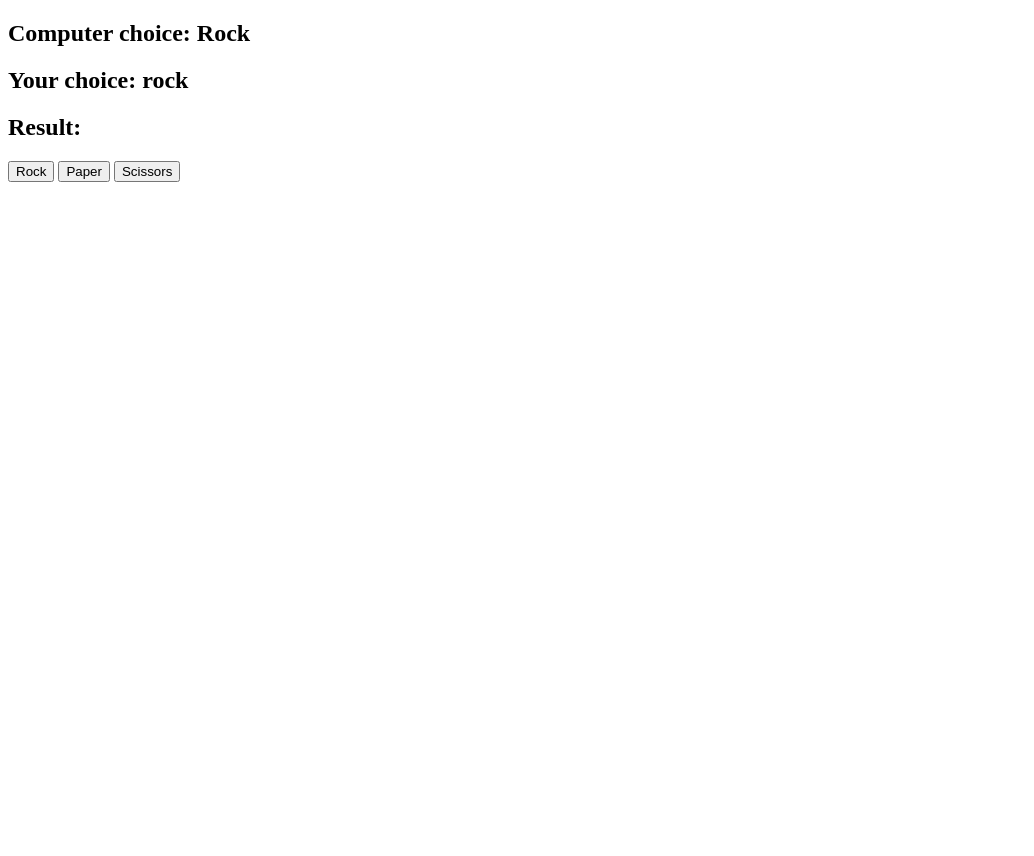
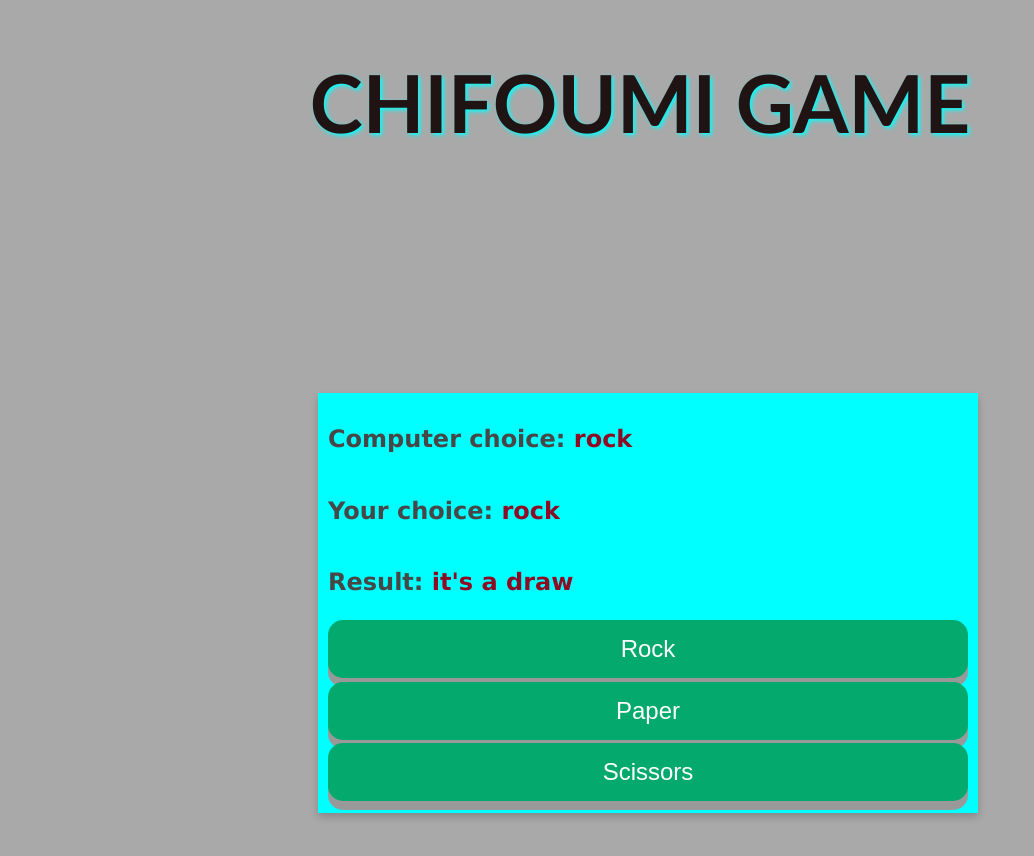
Before and after one commit to thibauttaglialatela/rock-paper-scissors, a plain HTML site: page index.html in a window 1280 px wide. Both pictures are taken after a click on the button "Rock". Shown: the whole page, without its empty margins (0-1034 px from the left). Before the commit the page ends 800 px from the top, so only its background shows below. Drawn offline with Linux system fonts and the light colour scheme.

Commit message:
ajout du css

```diff
--- a/app.js
+++ b/app.js
@@ -10,13 +10,13 @@ const generateComputerChoice = () => {
     const randomNumber = Math.floor(Math.random() *3) + 1;
     switch (randomNumber) {
         case 1:
-            computerChoice = 'Rock';
+            computerChoice = 'rock';
             break;
         case 2:
-            computerChoice = 'Paper';
+            computerChoice = 'paper';
             break;
         case 3:
-            computerChoice = 'Scissors';
+            computerChoice = 'scissors';
             break;
     }
     computerChoiceDisplay.innerHTML = computerChoice;
@@ -26,26 +26,26 @@ const getResult = () => {
     if (computerChoice === userChoice) {
         result = "it's a draw";
     }
-    if (computerChoice === 'Rock' && userChoice === 'paper') {
+    if (computerChoice === 'rock' && userChoice === 'paper') {
         result = 'You win';
     }
-    if (computerChoice === 'Rock' && userChoice === 'scissors') {
+    if (computerChoice === 'rock' && userChoice === 'scissors') {
         result = 'You lose';
     }
-    if (computerChoice === 'Paper' && userChoice === 'scissors') {
+    if (computerChoice === 'paper' && userChoice === 'scissors') {
         result = 'You win';
     }
-    if (computerChoice === 'Paper' && userChoice === 'Rock') {
+    if (computerChoice === 'paper' && userChoice === 'rock') {
         result = 'You lose';
     }
-    if (computerChoice === 'Scissors' && userChoice === 'Rock') {
+    if (computerChoice === 'scissors' && userChoice === 'rock') {
         result = 'You win';
     }
-    if (computerChoice === 'Scissors' && userChoice === 'Paper') {
+    if (computerChoice === 'scissors' && userChoice === 'paper') {
         result = 'You lose';
     }
 
-    return result;
+    return resultDisplay.innerHTML = result;
 }
 
 possibleChoices.forEach(possibleChoice => possibleChoice.addEventListener('click', (event) => {
--- a/index.html
+++ b/index.html
@@ -4,17 +4,24 @@
     <meta charset="UTF-8">
     <meta http-equiv="X-UA-Compatible" content="IE=edge">
     <meta name="viewport" content="width=device-width, initial-scale=1.0">
+    <link rel="stylesheet" href="style.css">
     <title>Rock Paper Scissors Tutorial</title>
 </head>
 <body>
+    <h1>Chifoumi game</h1>
+    <div class="container">
+        <div class="card">
+            <h2>Computer choice: <span id="computer-choice"></span></h2>
+            <h2>Your choice: <span id="user-choice"></span></h2>
+            <h2>Result: <span id="result"></span></h2>
 
-    <h2>Computer choice: <span id="computer-choice"></span></h2>
-    <h2>Your choice: <span id="user-choice"></span></h2>
-    <h2>Result: <span id="result"></span></h2>
+            <button id="rock">Rock</button>
+            <button id="paper">Paper</button>
+            <button id="scissors">Scissors</button>
+        </div>
+    </div>
 
-    <button id="rock">Rock</button>
-    <button id="paper">Paper</button>
-    <button id="scissors">Scissors</button>
+
 
     <script src="app.js" charset="utf-8"></script>
 </body>
--- /dev/null
+++ b/style.css
@@ -0,0 +1,73 @@
+body {
+    background-color: darkgrey;
+}
+
+.container {
+    display: flex;
+    width: 100vw;
+    height: 100vh;
+    justify-content: center;
+align-items: center;
+}
+
+
+.card {
+    display: flex;
+    align-items: flex-start;
+    box-shadow: 0 4px 8px 0 rgba(0,0,0,0.2);
+    transition: 0.3s;
+    background-color: #00ffff;
+    padding: 10px;
+    width: 50vw;
+    height: 50vh;
+    flex-direction: column;
+    justify-content: space-around;
+}
+
+.card:hover {
+    box-shadow: 0 8px 16px 0 rgba(0,0,0,0.2);
+}
+
+h1 {
+    text-align: center;
+    font-family: 'Trebuchet MS', 'Lucida Sans Unicode', 'Lucida Grande', 'Lucida Sans', Arial, sans-serif;
+    font-size: 5rem;
+    color: #201313;
+  text-shadow: 2px 2px 4px #00ffff;
+  text-transform: uppercase;
+}
+
+h2 {
+    color:#474747;
+    font-family: Verdana, Geneva, Tahoma, sans-serif;
+    text-align:left ;
+}
+
+h2 span {
+    color:#8E0B25;
+}
+
+button {
+    display: block;
+    width: 100%;
+padding: 15px 25px;
+  font-size: 24px;
+  text-align: center;
+  cursor: pointer;
+  outline: none;
+  color: #fff;
+  background-color: #04AA6D;
+  border: none;
+  border-radius: 15px;
+  box-shadow: 0 9px #999;
+}
+
+button:hover {
+    background-color: #cddc39;
+}
+
+button:active {
+    background-color: #3e8e41;
+  box-shadow: 0 5px #666;
+  transform: translateY(4px);
+}
```
